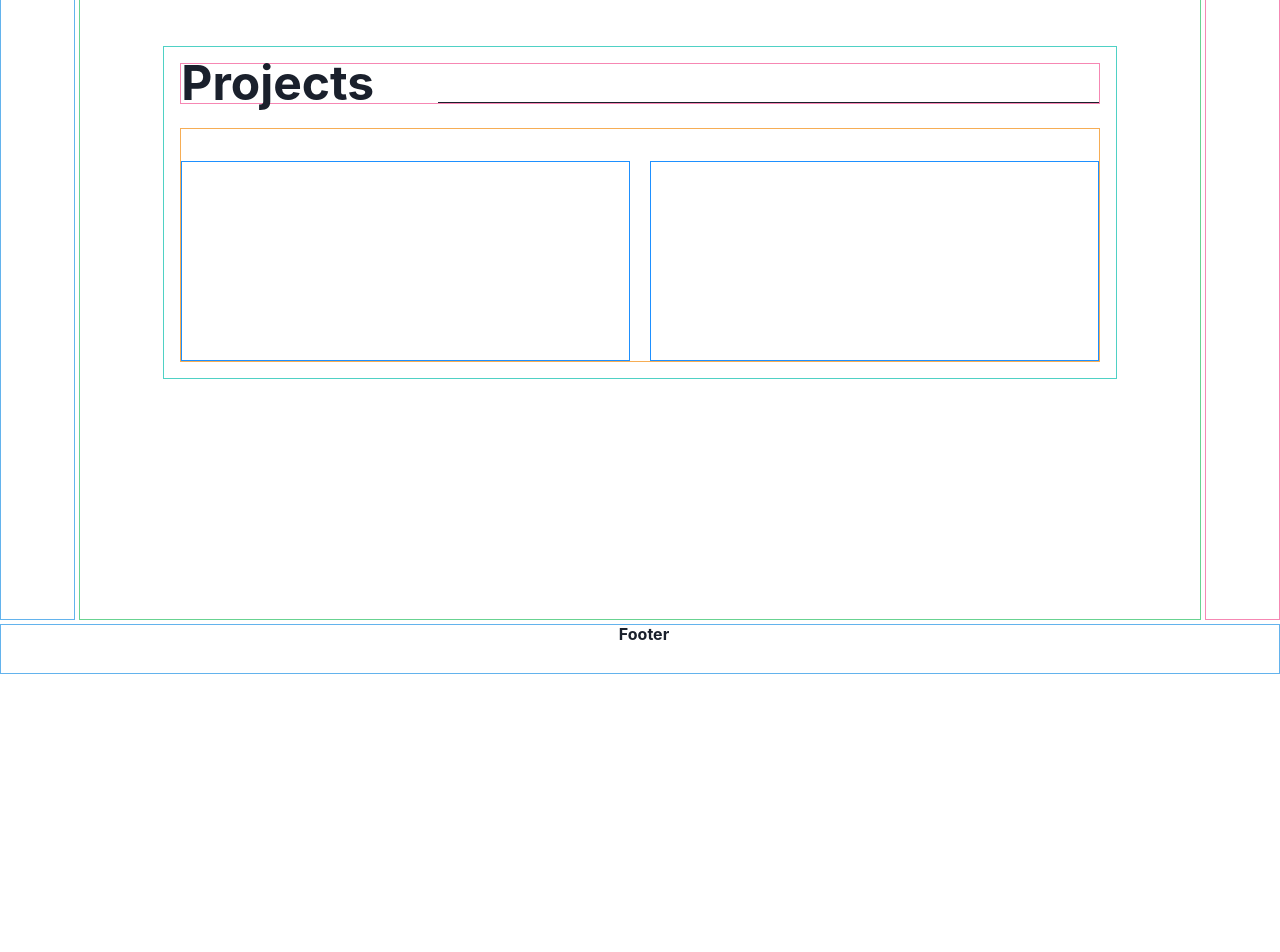
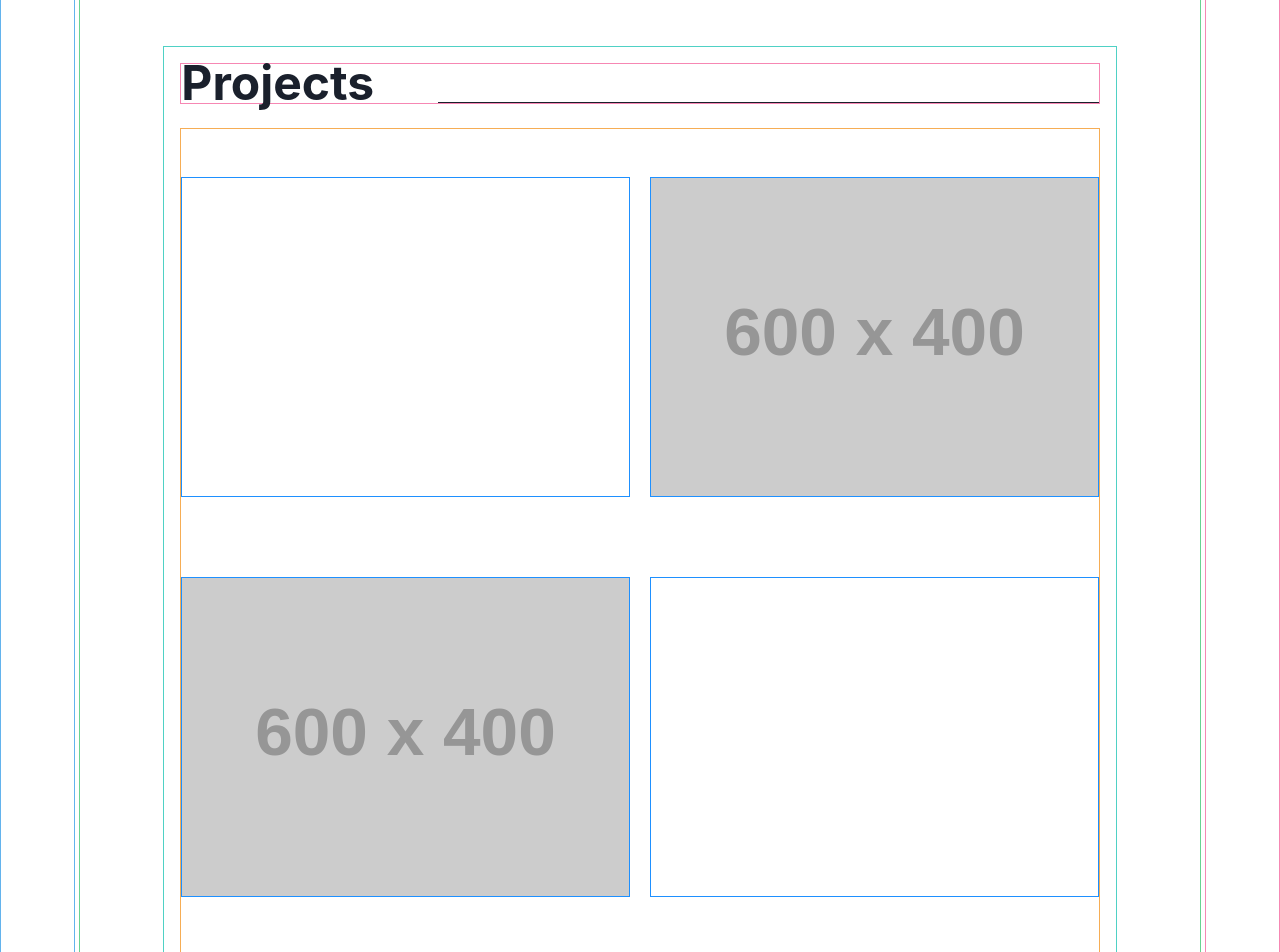
Before and after one commit to sashacandoit/portfolio-2023, a React (Create React App) app: page / in a window 1280 px wide. Shown: the part 2340-3292 px from the top of the page. Before the commit the page ends 3014 px from the top, so only its background shows below. Built offline with nearby package versions, Linux system fonts and the light colour scheme.

Commit message:
added ProjectRow component with orientation prop from parent

```diff
--- a/src/sections/Projects.js
+++ b/src/sections/Projects.js
@@ -1,5 +1,5 @@
 import React from "react";
-import { Container, Grid, GridItem, SimpleGrid, Box } from '@chakra-ui/react'
+import { Container, Grid, GridItem, SimpleGrid, Box, Image } from '@chakra-ui/react'
 import { featured_projects } from "../data/portfolio_data"
 import SectionHeading from "./components/SectionHeading";
 
@@ -17,12 +17,11 @@ function Projects() {
         <GridItem border='1px' borderColor='pink.300' area={'title'}>
           <SectionHeading title='Projects' />
         </GridItem>
-        <GridItem paddingTop="2rem" border='1px' borderColor='orange.300' area={'projects'}>
+        <GridItem paddingTop="3rem" border='1px' borderColor='orange.300' area={'projects'}>
 
-          <SimpleGrid columns={2} spacing='5'>
-            <Box border='1px' borderColor='#1E90FF' height='200px'></Box>
-            <Box border='1px' borderColor='#1E90FF' height='200px'></Box>
-          </SimpleGrid>
+          <ProjectRow orientation="left" />
+          <ProjectRow orientation="right" />
+
         </GridItem>
       </Grid>
     </Container>
@@ -30,4 +29,37 @@ function Projects() {
 
 };
 
+function ProjectRow(props) {
+  const { orientation } = props;
+
+  if (orientation === "right") {
+    return (
+      <SimpleGrid marginBottom="5em" columns={2} spacing='5'>
+        <Box border='1px' borderColor='#1E90FF' height='20rem'>
+          <Image
+            boxSize='100%'
+            objectFit='cover'
+            src='https://placehold.co/600x400'
+            alt='Sasha Czerniawski'
+          />
+        </Box>
+        <Box border='1px' borderColor='#1E90FF' height='20rem'></Box>
+      </SimpleGrid>
+    )
+  }
+  return (
+    <SimpleGrid marginBottom="5em" columns={2} spacing='5'>
+        <Box border='1px' borderColor='#1E90FF' height='20rem'></Box>
+        <Box border='1px' borderColor='#1E90FF' height='20rem'>
+          <Image
+            boxSize='100%'
+            objectFit='cover'
+            src='https://placehold.co/600x400'
+            alt='Sasha Czerniawski'
+          />
+        </Box>
+      </SimpleGrid>
+    )
+}
+
 export default Projects;
```
